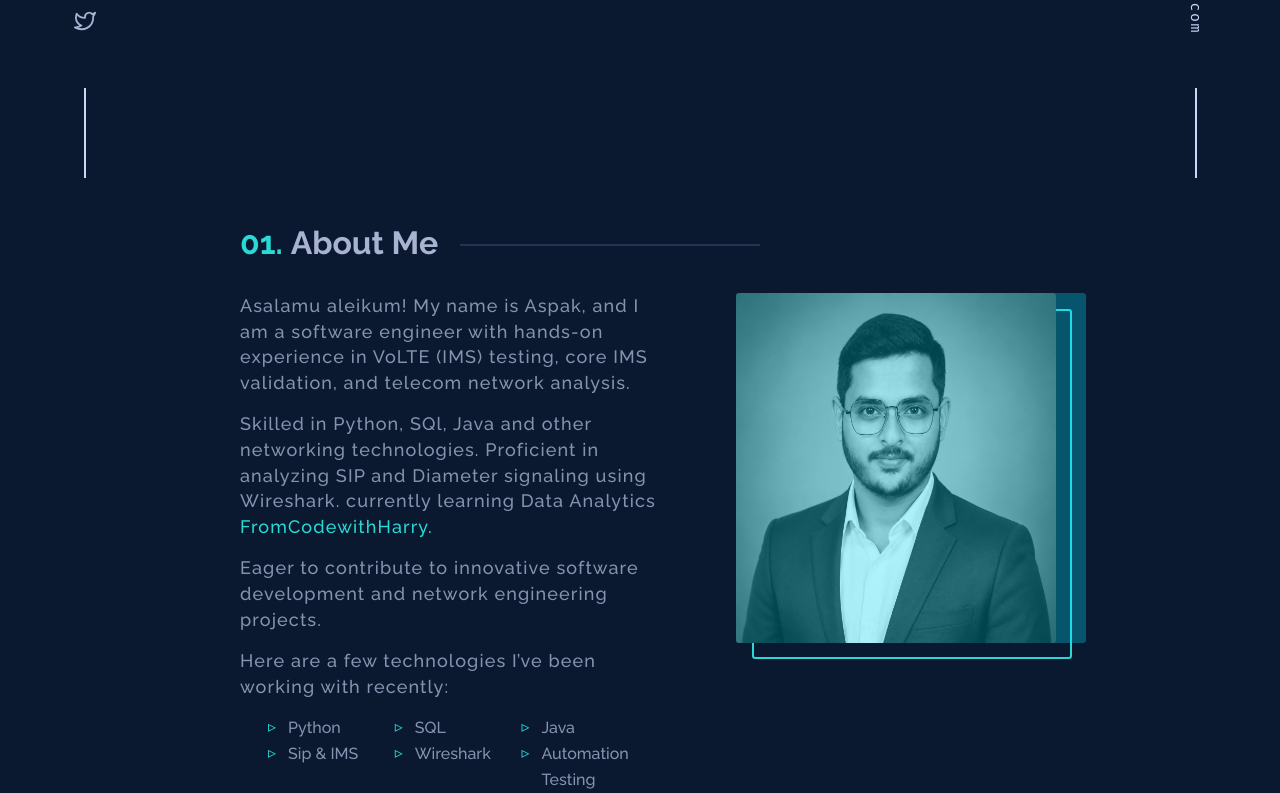
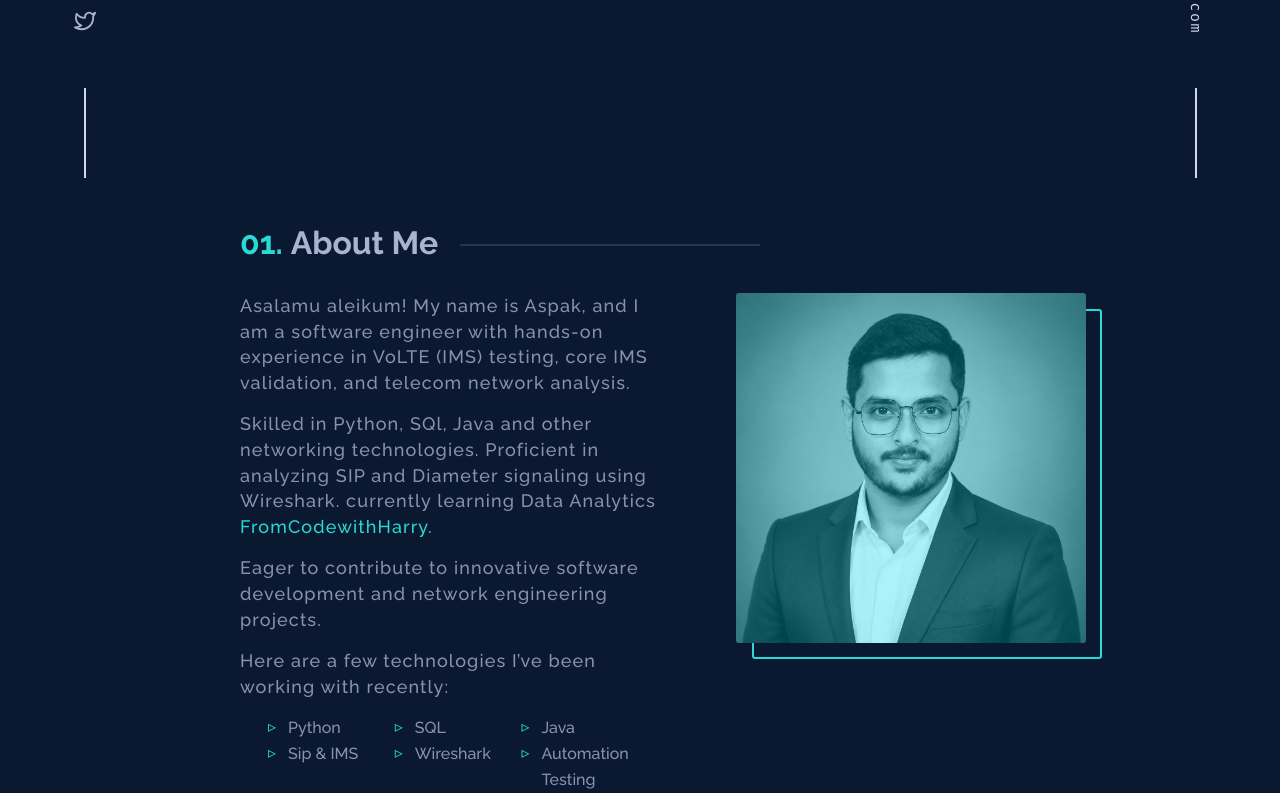
Before and after one commit to Aspak786/my-portfolio, a Next.js app: page / in a window 1280 px wide. Shown: the part 622-1415 px from the top of the page. Built offline with nearby package versions, Linux system fonts and the light colour scheme.

Commit message:
Change width of about section container to 350px

```diff
--- a/src/scss/sections/_about.scss
+++ b/src/scss/sections/_about.scss
@@ -105,7 +105,7 @@
       &-container {
         position: relative;
         height: 350px;
-        width: 320px;
+        width: 350px;
         object-fit: cover;
         img {
           z-index: 0;
```
